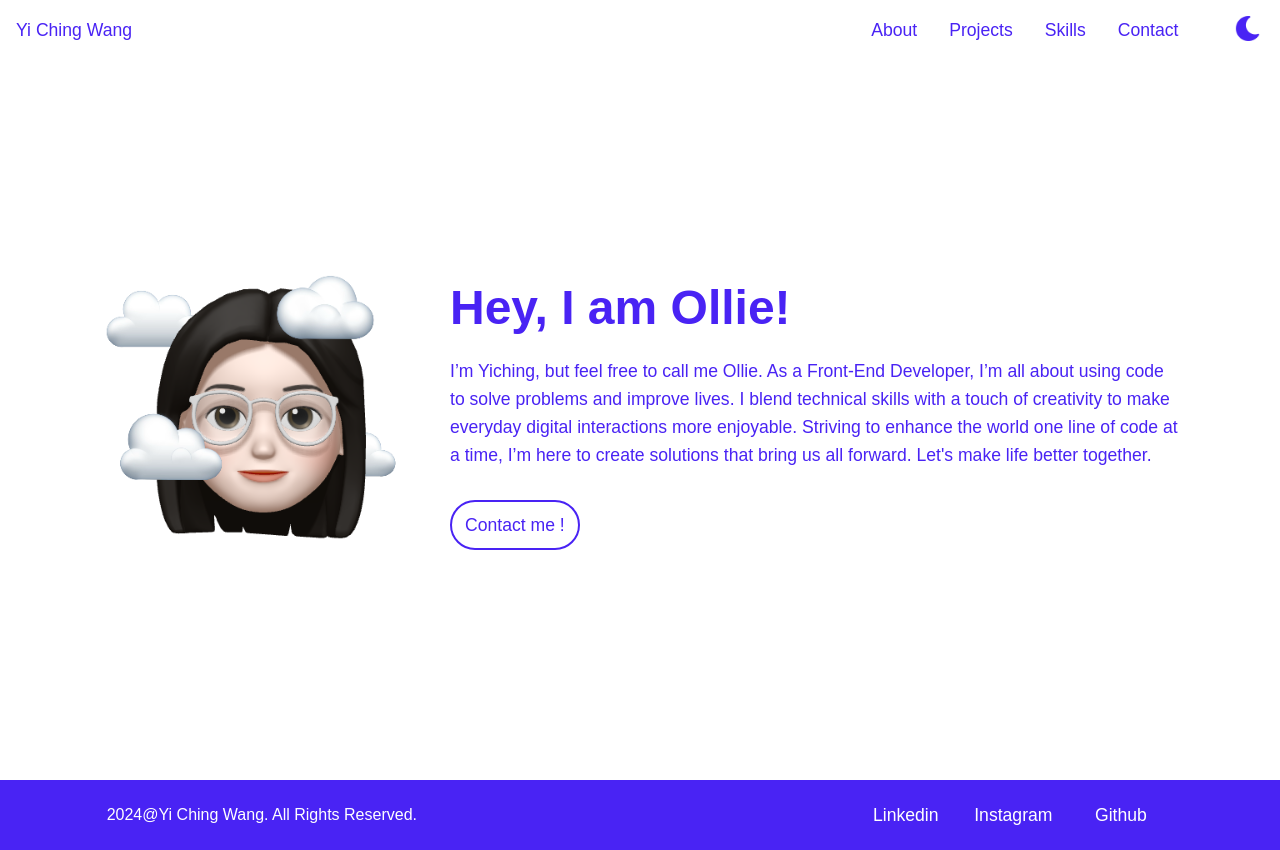
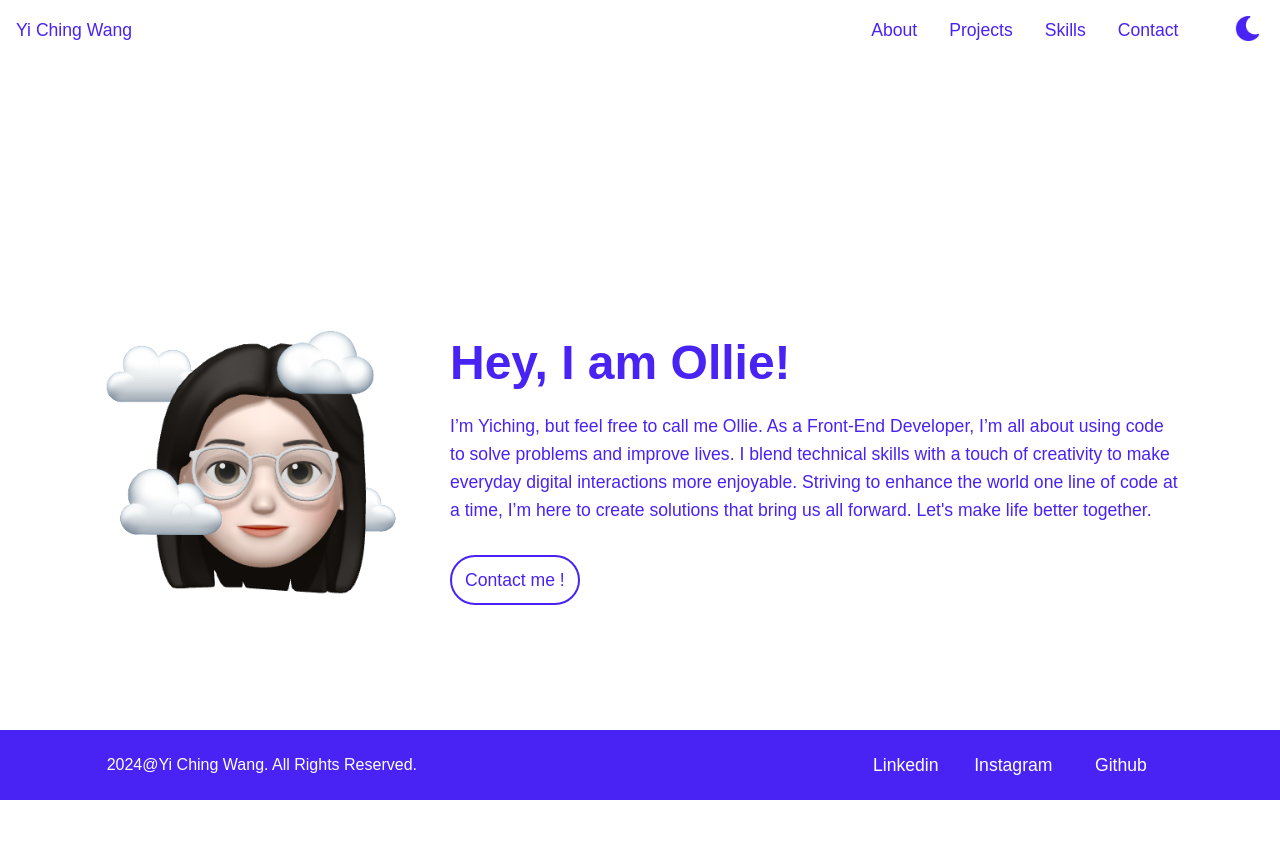
Before and after one commit to YiChingWang/Personal-Website, a React (Vite) app: page / in a window 1280 px wide. After the commit the page ends 800 px from the top, so only its background shows below. Built offline with nearby package versions, Linux system fonts and the light colour scheme.

Commit message:
Adjustment

```diff
--- a/src/Components/About/About.css
+++ b/src/Components/About/About.css
@@ -6,7 +6,7 @@
   gap: 20px;
   flex: 1;
 
-  padding: 160px 100px 160px 80px;
+  padding: 160px 100px 0 80px;
 }
 .About__img {
   grid-column: span 1;
```
